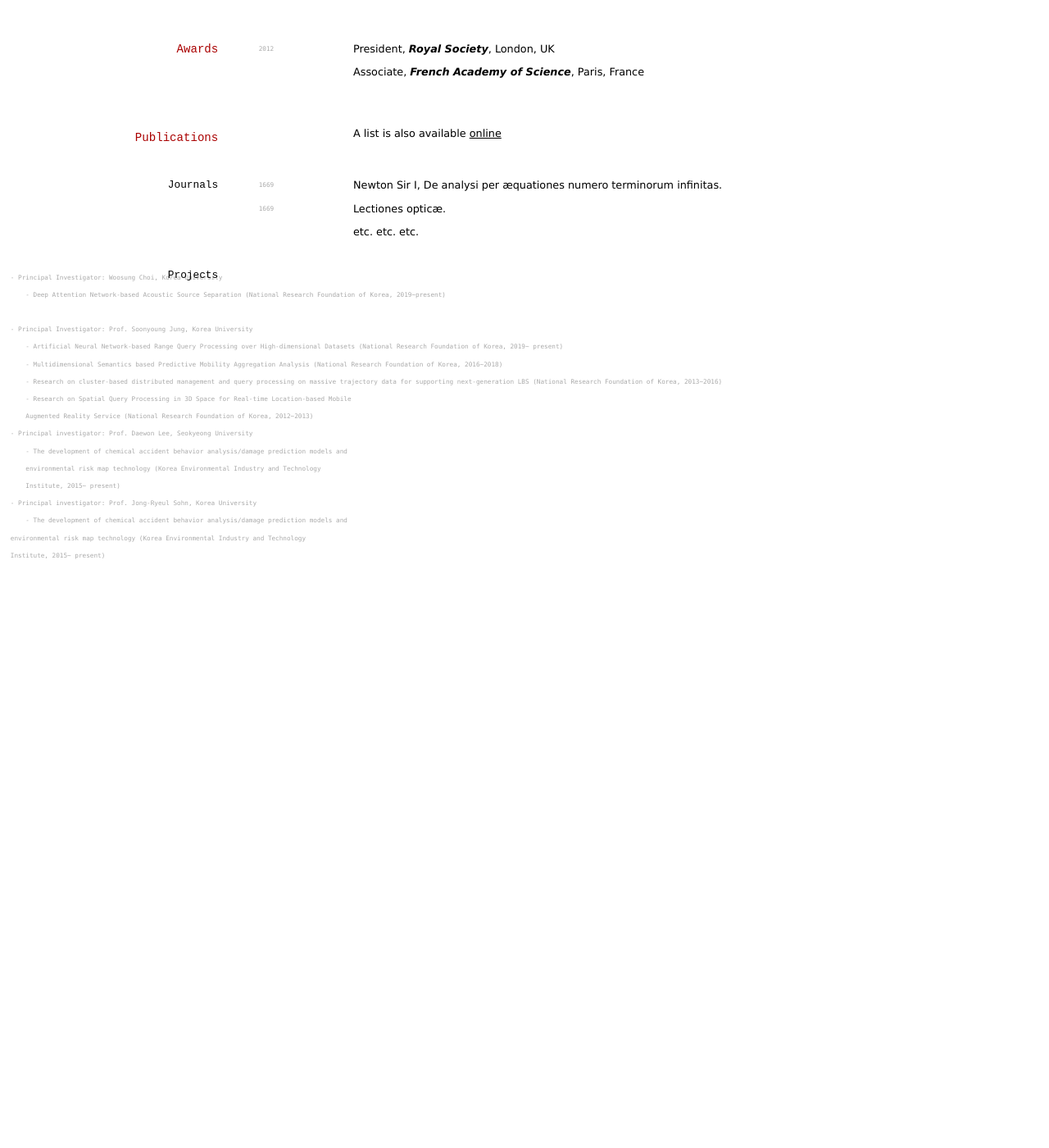
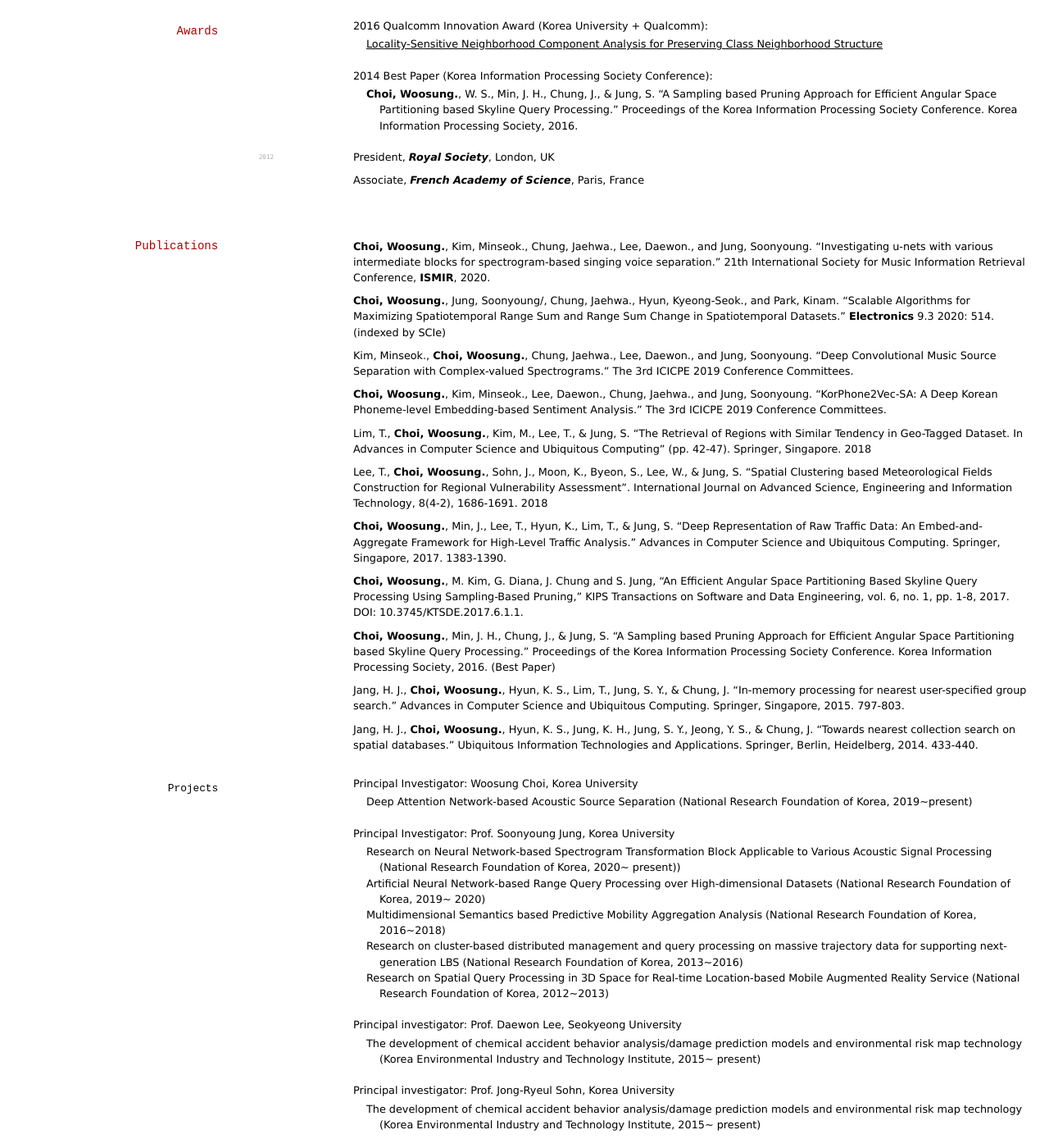
Before and after one commit to ws-choi/cv, a Jekyll site: the page built from index.md, in a window 1280 px wide and 1400 px high, scrolled down 467 px. Shown: the whole window at 82% size. Built offline with Jekyll 4.4.1, drawn with Linux system fonts in a browser that asks for light colours; before the commit the page ends 1154 px from its top, so only the background shows below that.

Commit message:
Update index.md

```diff
--- a/index.md
+++ b/index.md
@@ -34,52 +34,62 @@ PhD Candidate Computer Science (3.9/4.0)
 
 Korea University, Seoul, Korea
 
-- Fellow
+## Awards
 
+- 2016 Qualcomm Innovation Award (Korea University + Qualcomm):
+    - [Locality-Sensitive Neighborhood Component Analysis for Preserving Class Neighborhood Structure](https://1drv.ms/p/s!AszT-SZB_jBylxqwb5M7jddIE9Tk?e=6dOqAG)
+- 2014 Best Paper (Korea Information Processing Society Conference):
+    - **Choi, Woosung.**, W. S., Min, J. H., Chung, J., & Jung, S. "A Sampling based Pruning Approach for Efficient Angular Space Partitioning based Skyline Query Processing." Proceedings of the Korea Information Processing Society Conference. Korea Information Processing Society, 2016.
 
-
-## Awards
 
 `2012`
 President, *Royal Society*, London, UK
 
 Associate, *French Academy of Science*, Paris, France
 
-
-
 ## Publications
 
-- A list is also available [online](https://scholar.google.com/citations?user=GAJb7EAAAAAJ)
+**Choi, Woosung.**, Kim, Minseok., Chung, Jaehwa., Lee, Daewon., and Jung, Soonyoung. "Investigating u-nets with various intermediate blocks for spectrogram-based singing voice separation." 21th International Society for Music Information Retrieval Conference, **ISMIR**, 2020.
 
-### Journals
+**Choi, Woosung.**, Jung, Soonyoung/, Chung, Jaehwa., Hyun, Kyeong-Seok., and Park, Kinam. "Scalable Algorithms for Maximizing Spatiotemporal Range Sum and Range Sum Change in Spatiotemporal Datasets." **Electronics** 9.3 2020: 514. (indexed by SCIe)
 
-`1669`
-Newton Sir I, De analysi per æquationes numero terminorum infinitas.
+Kim, Minseok., **Choi, Woosung.**, Chung, Jaehwa., Lee, Daewon., and Jung, Soonyoung. "Deep Convolutional Music Source Separation with Complex-valued Spectrograms." The 3rd ICICPE 2019 Conference Committees.
 
-`1669`
-Lectiones opticæ.
+**Choi, Woosung.**, Kim, Minseok., Lee, Daewon., Chung, Jaehwa., and Jung, Soonyoung. "KorPhone2Vec-SA: A Deep Korean Phoneme-level Embedding-based Sentiment Analysis." The 3rd ICICPE 2019 Conference Committees.
 
-etc. etc. etc.
+Lim, T., **Choi, Woosung.**, Kim, M., Lee, T., & Jung, S. "The Retrieval of Regions with Similar Tendency in Geo-Tagged Dataset. In Advances in Computer Science and Ubiquitous Computing" (pp. 42-47). Springer, Singapore. 2018
+
+Lee, T., **Choi, Woosung.**, Sohn, J., Moon, K., Byeon, S., Lee, W., & Jung, S. "Spatial Clustering based Meteorological Fields Construction for Regional Vulnerability Assessment". International Journal on Advanced Science, Engineering and Information Technology, 8(4-2), 1686-1691. 2018
+
+**Choi, Woosung.**, Min, J., Lee, T., Hyun, K., Lim, T., & Jung, S. "Deep Representation of Raw Traffic Data: An Embed-and-Aggregate Framework for High-Level Traffic Analysis." Advances in Computer Science and Ubiquitous Computing. Springer, Singapore, 2017. 1383-1390.
+
+**Choi, Woosung.**, M. Kim, G. Diana, J. Chung and S. Jung, "An Efficient Angular Space Partitioning Based Skyline Query Processing Using Sampling-Based Pruning," KIPS Transactions on Software and Data Engineering, vol. 6, no. 1, pp. 1-8, 2017. DOI: 10.3745/KTSDE.2017.6.1.1.
+
+**Choi, Woosung.**,  Min, J. H., Chung, J., & Jung, S. "A Sampling based Pruning Approach for Efficient Angular Space Partitioning based Skyline Query Processing." Proceedings of the Korea Information Processing Society Conference. Korea Information Processing Society, 2016. (Best Paper)
+
+Jang, H. J., **Choi, Woosung.**, Hyun, K. S., Lim, T., Jung, S. Y., & Chung, J. "In-memory processing for nearest user-specified group search." Advances in Computer Science and Ubiquitous Computing. Springer, Singapore, 2015. 797-803.
+
+Jang, H. J., **Choi, Woosung.**, Hyun, K. S., Jung, K. H., Jung, S. Y., Jeong, Y. S., & Chung, J. "Towards nearest collection search on spatial databases." Ubiquitous Information Technologies and Applications. Springer, Berlin, Heidelberg, 2014. 433-440.
 
 ### Projects
 
-    - Principal Investigator: Woosung Choi, Korea University
-        - Deep Attention Network-based Acoustic Source Separation (National Research Foundation of Korea, 2019~present)
-
-    - Principal Investigator: Prof. Soonyoung Jung, Korea University
-        - Artificial Neural Network-based Range Query Processing over High-dimensional Datasets (National Research Foundation of Korea, 2019~ present)
-        - Multidimensional Semantics based Predictive Mobility Aggregation Analysis (National Research Foundation of Korea, 2016~2018)
-        - Research on cluster-based distributed management and query processing on massive trajectory data for supporting next-generation LBS (National Research Foundation of Korea, 2013~2016)
-        - Research on Spatial Query Processing in 3D Space for Real-time Location-based Mobile
-        Augmented Reality Service (National Research Foundation of Korea, 2012~2013)
-    - Principal investigator: Prof. Daewon Lee, Seokyeong University
-        - The development of chemical accident behavior analysis/damage prediction models and
-        environmental risk map technology (Korea Environmental Industry and Technology
-        Institute, 2015~ present)
-    - Principal investigator: Prof. Jong-Ryeul Sohn, Korea University
-        - The development of chemical accident behavior analysis/damage prediction models and
+- Principal Investigator: Woosung Choi, Korea University
+    - Deep Attention Network-based Acoustic Source Separation (National Research Foundation of Korea, 2019~present)
+- Principal Investigator: Prof. Soonyoung Jung, Korea University
+    - Research on Neural Network-based Spectrogram Transformation Block Applicable to Various Acoustic Signal Processing (National Research Foundation of Korea, 2020~ present))
+    - Artificial Neural Network-based Range Query Processing over High-dimensional Datasets (National Research Foundation of Korea, 2019~ 2020)
+    - Multidimensional Semantics based Predictive Mobility Aggregation Analysis (National Research Foundation of Korea, 2016~2018)
+    - Research on cluster-based distributed management and query processing on massive trajectory data for supporting next-generation LBS (National Research Foundation of Korea, 2013~2016)
+    - Research on Spatial Query Processing in 3D Space for Real-time Location-based Mobile
+    Augmented Reality Service (National Research Foundation of Korea, 2012~2013)
+- Principal investigator: Prof. Daewon Lee, Seokyeong University
+    - The development of chemical accident behavior analysis/damage prediction models and
     environmental risk map technology (Korea Environmental Industry and Technology
     Institute, 2015~ present)
+- Principal investigator: Prof. Jong-Ryeul Sohn, Korea University
+    - The development of chemical accident behavior analysis/damage prediction models and
+environmental risk map technology (Korea Environmental Industry and Technology
+Institute, 2015~ present)
 
 
 
```
